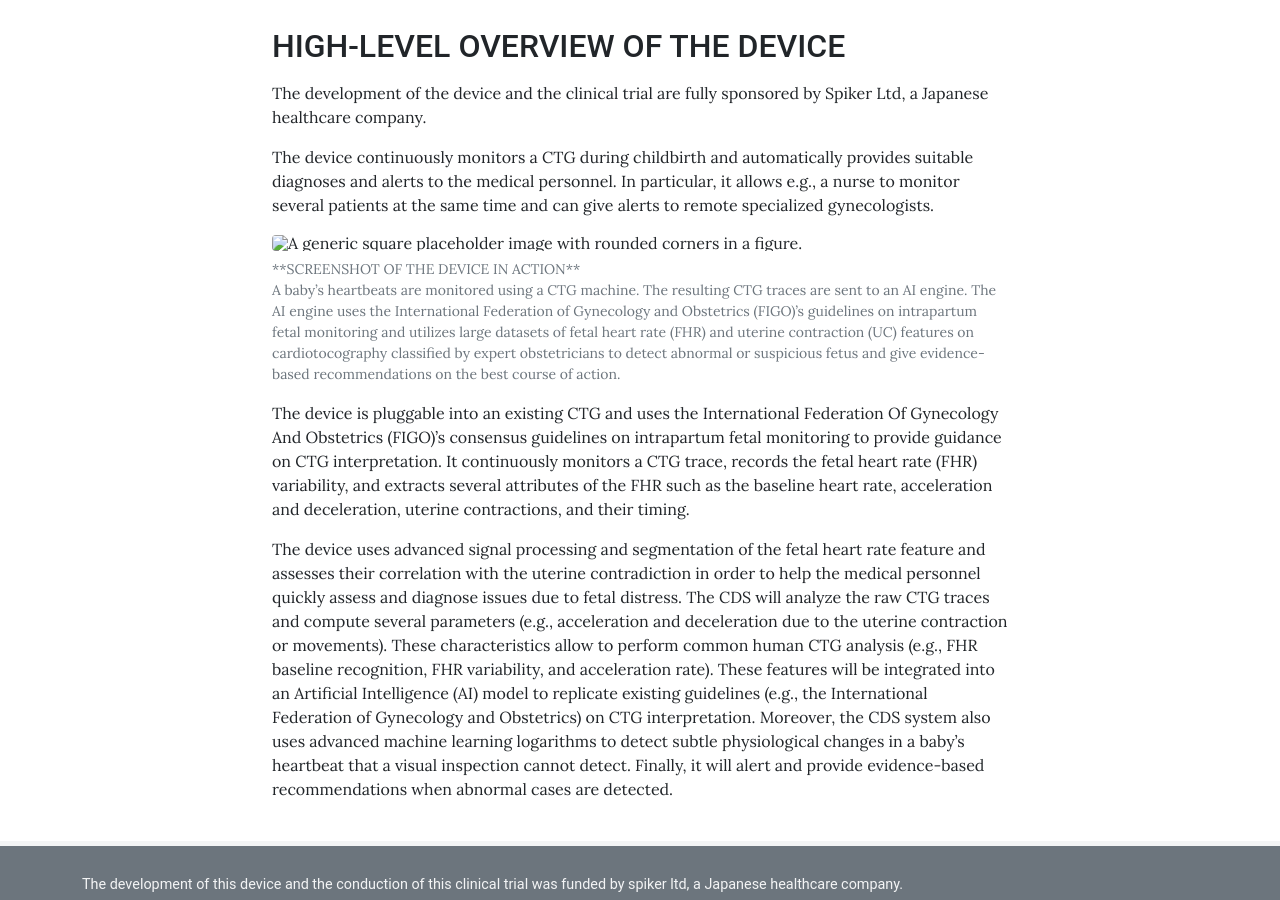
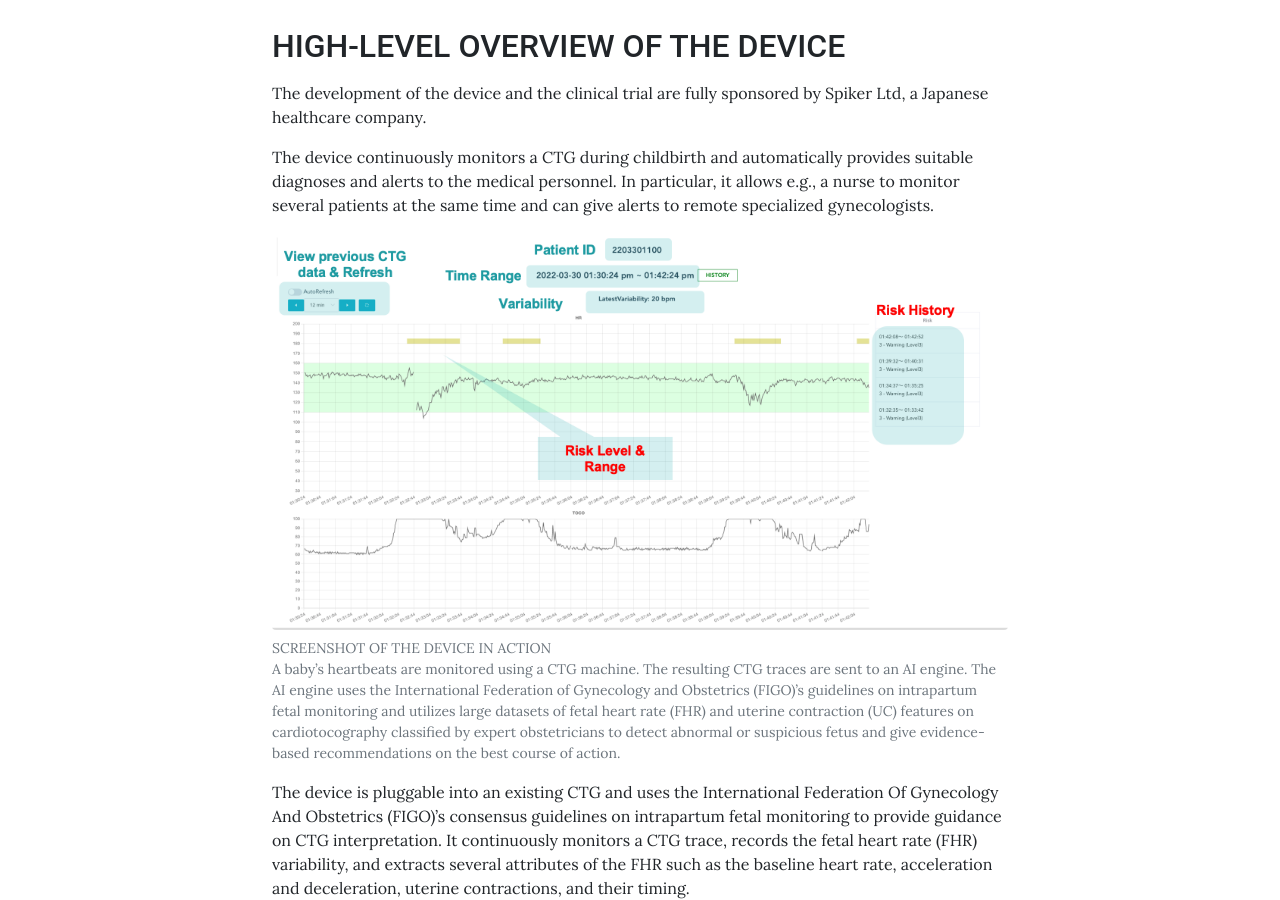
Before and after one commit to qiriro/ctg, a Jekyll site: the page built from pages/about.md, in a window 1280 px wide and 900 px high, scrolled down 1354 px. Built offline with Jekyll 4.4.1, drawn with Linux system fonts in a browser that asks for light colours.

Commit message:
add more info about the device

```diff
--- a/pages/about.md
+++ b/pages/about.md
@@ -26,8 +26,8 @@
 The device continuously monitors a CTG during childbirth and automatically provides suitable diagnoses and alerts to the medical personnel. In particular, it allows e.g., a nurse to monitor several patients at the same time and can give alerts to remote specialized gynecologists.
 
 <figure class="figure">
-  <img src="static_files/images/alert-screenshoot.png" class="figure-img img-fluid rounded" alt="A generic square placeholder image with rounded corners in a figure.">
-  <figcaption class="figure-caption">**SCREENSHOT OF THE DEVICE IN ACTION** <br> A baby’s heartbeats are monitored using a CTG machine. The resulting CTG traces are sent to an AI engine. The AI engine uses the International Federation of Gynecology and Obstetrics (FIGO)’s guidelines on intrapartum fetal monitoring and utilizes large datasets of fetal heart rate (FHR) and uterine contraction (UC) features on cardiotocography classified by expert obstetricians to detect abnormal or suspicious fetus and give evidence-based recommendations on the best course of action. </figcaption>
+  <img src="/static_files/images/alert-screenshoot.png" class="figure-img img-fluid rounded" alt="A generic square placeholder image with rounded corners in a figure.">
+  <figcaption class="figure-caption">SCREENSHOT OF THE DEVICE IN ACTION <br> A baby’s heartbeats are monitored using a CTG machine. The resulting CTG traces are sent to an AI engine. The AI engine uses the International Federation of Gynecology and Obstetrics (FIGO)’s guidelines on intrapartum fetal monitoring and utilizes large datasets of fetal heart rate (FHR) and uterine contraction (UC) features on cardiotocography classified by expert obstetricians to detect abnormal or suspicious fetus and give evidence-based recommendations on the best course of action. </figcaption>
 </figure>
 
 The device is pluggable into an existing CTG and uses the International Federation Of Gynecology And Obstetrics (FIGO)'s consensus guidelines on intrapartum fetal monitoring to provide guidance on CTG interpretation. It continuously monitors a CTG trace, records the fetal heart rate (FHR) variability, and extracts several attributes of the FHR such as the baseline heart rate, acceleration and deceleration, uterine contractions, and their timing.
```
